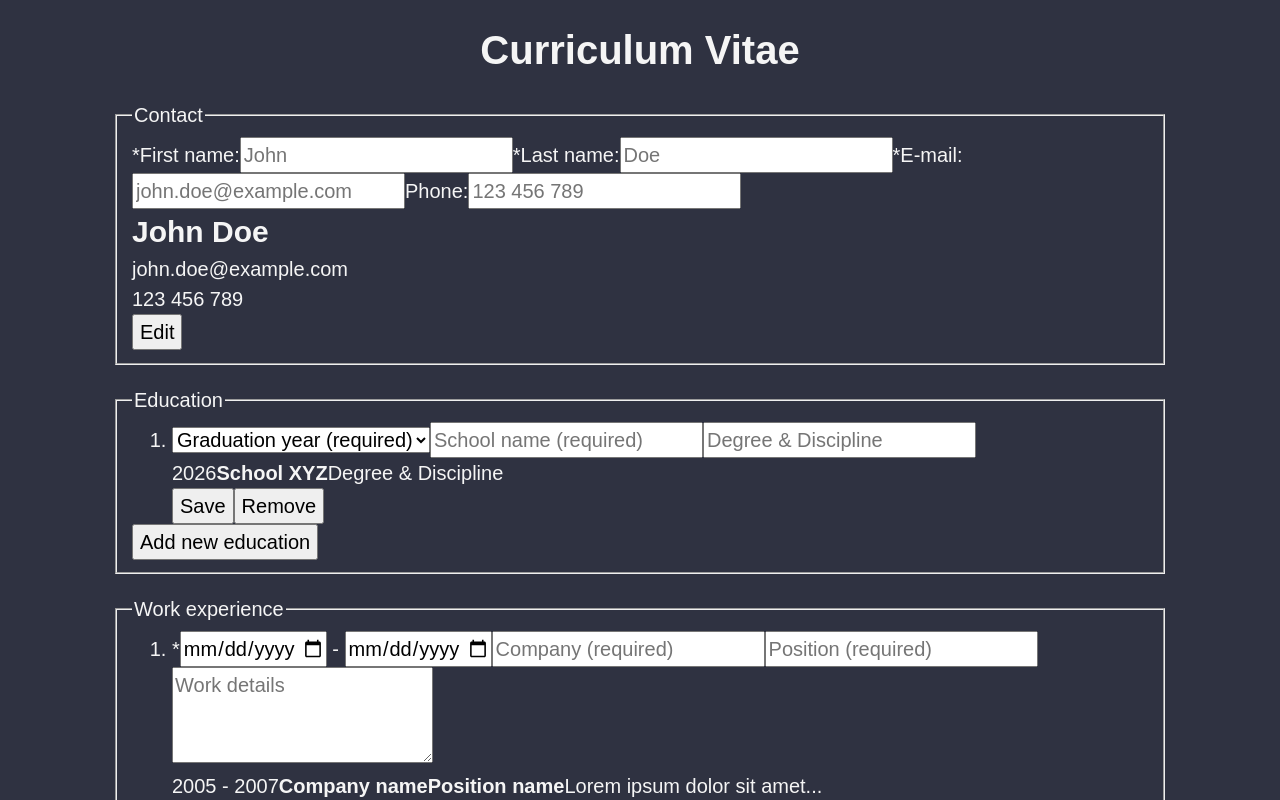
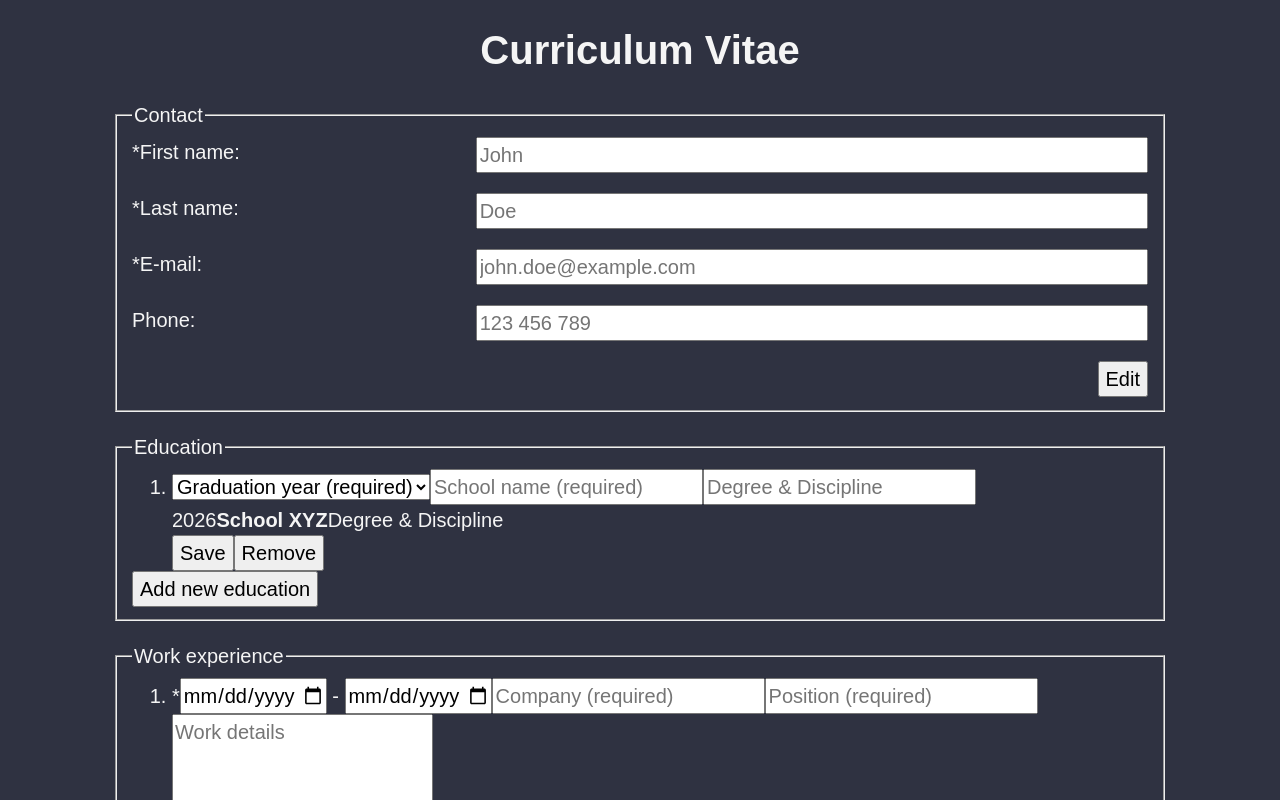
Before and after one commit to skorzany/odin-cv-application, a React (Vite) app: page / in a window 1280 px wide. Shown: the top 800 px of the page. Built offline with nearby package versions, Linux system fonts and the light colour scheme.

Commit message:
Add icons and style for the ContactInfo component

```diff
--- a/src/assets/styles/ContactInfo.module.css
+++ b/src/assets/styles/ContactInfo.module.css
@@ -1,8 +1,86 @@
-/* ===== mobile styles ===== */
+/* ===== base/mobile styles ===== */
+.contactFieldset {
+  display: grid;
+  grid-template-columns: repeat(6, 1fr);
+}
+
+.saveEdit {
+  grid-column: 6;
+  grid-row: 9;
+  justify-self: end;
+}
+/* == display state == */
+.name,
+.email,
+.phone {
+  grid-column: 2 / span 4;
+  text-align: center;
+}
+
+.name,
+.email {
+  margin-bottom: 0.5em;
+}
+
+.email,
+.phone {
+  position: relative;
+}
+
+.name {
+  text-decoration: underline 1px;
+}
+
+.phone {
+  margin-bottom: 1em;
+}
+
+.email:before,
+.phone:not(:empty)::before {
+  display: inline-block;
+  position: absolute;
+  top: 5%;
+  left: -1.5em;
+  width: 1em;
+  filter: brightness(0) saturate(100%) invert(100%) sepia(13%) saturate(52%)
+    hue-rotate(269deg) brightness(114%) contrast(92%);
+}
+
+.email:before {
+  content: url('../icons/email.svg');
+}
+
+.phone:not(:empty)::before {
+  content: url('../icons/phone.svg');
+}
+/* == edit state == */
+.contactLabel {
+  grid-column: 1 / span 2;
+  white-space: nowrap;
+}
+
+.contactInput {
+  grid-column: 1 / -1;
+  margin-bottom: 1em;
+  overflow-x: hidden;
+  text-overflow: ellipsis;
+}
 
 /* ===== tablet styles ===== */
 @media screen and (min-width: 641px) {
+  /* == display state == */
+  .email:before,
+  .phone:not(:empty)::before {
+    left: -1em;
+  }
+  /* == edit state == */
+  .contactInput {
+    grid-column: 3 / -1;
+    margin-left: var(--column-gap);
+  }
 }
+
 /* ===== desktop styles ===== */
 @media screen and (min-width: 1281px) {
+  /* empty on purpose, nothing to add */
 }
--- a/src/components/ContactInfo.jsx
+++ b/src/components/ContactInfo.jsx
@@ -2,37 +2,62 @@ import styles from '../assets/styles/ContactInfo.module.css';
 
 export default function ContactInfo() {
   return (
-    <fieldset>
+    <fieldset className={styles.contactFieldset}>
       <legend>Contact</legend>
+      {/* <>
+        <h2 className={styles.name}>John Doe</h2>
+        <p className={styles.email}>john.doe@example.com</p>
+        <p className={styles.phone}>123 456 789</p>
+      </> */}
       <>
-        <label>
+        <label className={styles.contactLabel} htmlFor="fname">
           *First name:
-          <input type="text" name="fname" placeholder="John" required />
         </label>
-        <label>
+        <input
+          type="text"
+          id="fname"
+          className={styles.contactInput}
+          name="fname"
+          placeholder="John"
+          required
+        />
+        <label className={styles.contactLabel} htmlFor="lname">
           *Last name:
-          <input type="text" name="lname" placeholder="Doe" required />
         </label>
-        <label>
+        <input
+          type="text"
+          id="lname"
+          className={styles.contactInput}
+          name="lname"
+          placeholder="Doe"
+          required
+        />
+        <label className={styles.contactLabel} htmlFor="email">
           *E-mail:
-          <input
-            type="email"
-            name="email"
-            placeholder="john.doe@example.com"
-            required
-          />
         </label>
-        <label>
+        <input
+          type="email"
+          id="email"
+          className={styles.contactInput}
+          name="email"
+          placeholder="john.doe@example.com"
+          required
+        />
+        <label className={styles.contactLabel} htmlFor="phone">
           Phone:
-          <input type="tel" name="phone" placeholder="123 456 789" />
         </label>
+        <input
+          type="tel"
+          id="phone"
+          className={styles.contactInput}
+          name="phone"
+          maxLength="9"
+          placeholder="123 456 789"
+        />
       </>
-      <>
-        <h2>John Doe</h2>
-        <p>john.doe@example.com</p>
-        <p>123 456 789</p>
-      </>
-      <button type="button">Edit</button>
+      <button type="button" className={styles.saveEdit}>
+        Edit
+      </button>
     </fieldset>
   );
 }
```
Also changed, not shown: src/assets/icons/email.svg (added), src/assets/icons/phone.svg (added).
